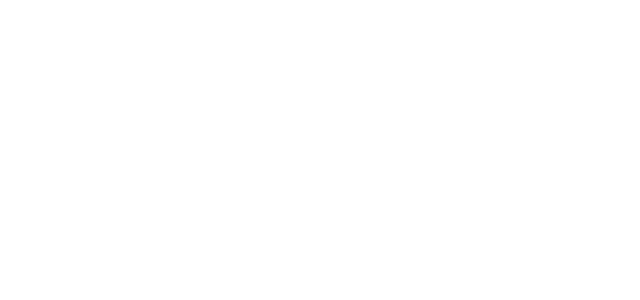
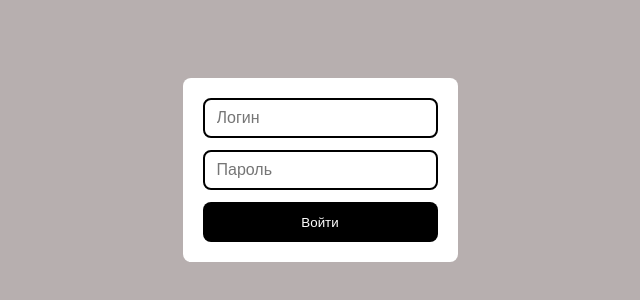
Before and after one commit to Kilvii/PracticeHaH, a Vue app in the folder TodoList/: page /login in a window 1280 px wide. Before the commit this address had no page. Shown: the part 230-530 px from the top of the page, without its empty margins (320-960 px from the left). Built offline with nearby package versions, Linux system fonts and the light colour scheme.

Commit message:
Auth done

```diff
--- a/TodoList/src/routes/routes.js
+++ b/TodoList/src/routes/routes.js
@@ -1,17 +1,36 @@
+import { KeepAlive } from 'vue';
 import { createWebHistory, createRouter } from 'vue-router'
 
 const routes = [
     {
         path: '/',
-        redirect: '/objects',
+        redirect: '/login',
+    },
+    {
+        path: '/login',
+        name: 'auth',
+        component: page('Auth'),
+        beforeEnter() {
+            if (localStorage.getItem('auth')) {
+                router.push({ name: 'todolist.objects' });
+            }
+        },
+    },
+    {
+        path: '/objects',
         component: layout('TodolistLayout'),
+        beforeEnter() {
+            if (!localStorage.getItem('auth')) {
+                router.push({ name: 'auth' });
+            }
+        },
         children: [
             {
                 path: '/objects/:id?', name: 'todolist.objects', component: page('Objects')
             },
             {
                 path: '/visibility', name: 'todolist.visibility', component: page('Visibility')
-            }
+            },
         ]
     },
 ]
--- a/TodoList/src/stores/TodosStore.js
+++ b/TodoList/src/stores/TodosStore.js
@@ -5,6 +5,9 @@
 
     const todos = reactive([])
     const editingIndex = ref(null)
+    const login = ref('admin')
+    const password = ref('admin')
+    const code = ref('123456')
     let itemId = 0
 
     function increacedId() {
@@ -51,5 +54,19 @@
         todos.splice(correctIndex, 1);
     }
 
-    return { todos, editingIndex, newTodo, addTodo, editTodo, deleteTodo }
+    function checkAuth(loginInput, passwordInput) {
+        if(loginInput === login.value && passwordInput === password.value){
+            return true
+        }
+        return false
+    }
+
+    function checkCode(codeInput) {
+        if(codeInput === code.value){
+            return true
+        }
+        return false
+    }
+
+    return { todos, login, password, code, editingIndex, checkAuth, checkCode, newTodo, addTodo, editTodo, deleteTodo }
 })
--- /dev/null
+++ b/TodoList/src/views/Auth.vue
@@ -0,0 +1,138 @@
+<script setup>
+import { computed, reactive, ref, watch } from 'vue';
+import { useRoute, useRouter } from 'vue-router';
+import { useTodosStore } from '@/stores/TodosStore';
+import InputComponent from '@/components/InputComponent.vue';
+import ButtonComponent from '@/components/ButtonComponent.vue';
+
+const store = useTodosStore()
+const router = useRouter()
+
+const showConfirmationCode = ref(false);
+const loginInput = ref("")
+const passwordInput = ref("")
+const codeInput = ref("")
+const timer = ref(60)
+let timerInterval = null
+const codeTries = ref(3)
+
+const handleAuth = () => {
+    if (loginInput.value !== "" && passwordInput.value !== "") {
+        if (store.checkAuth(loginInput.value, passwordInput.value)) {
+            showConfirmationCode.value = true;
+        }
+        else {
+            alert('Неверный логин или пароль');
+        }
+        resetInputs();
+    }
+}
+
+const handleCode = () => {
+    if (codeInput.value !== "") {
+        if (store.checkCode(codeInput.value)) {
+            localStorage.setItem('auth', '1')
+            router.push({ name: 'todolist.objects' })
+        }
+        else {
+            codeTries.value -= 1
+            codeInput.value = ""
+            if (codeTries.value === 0) {
+                alert('Код введён неверно 3 раза')
+                showConfirmationCode.value = false
+                codeTries.value = 3
+                timer.value = 60
+                clearInterval(timerInterval)
+            }
+        }
+    }
+}
+
+const resetInputs = () => {
+    loginInput.value = '';
+    passwordInput.value = '';
+};
+
+const startTimer = () => {
+    timerInterval = setInterval(() => {
+        timer.value--;
+        if (timer.value <= 0) {
+            showConfirmationCode.value = false;
+            clearInterval(timerInterval);
+        }
+    }, 1000);
+}
+
+watch(showConfirmationCode, (newVal) => {
+    if (newVal) {
+        startTimer()
+    }
+})
+
+</script>
+
+<template>
+    <div class="auth">
+        <div v-if="!showConfirmationCode" class="auth_login">
+            <div class="inputWrap">
+                <InputComponent v-model.trim="loginInput" type="text" placeholder="Логин" />
+                <InputComponent v-model.trim="passwordInput" type="text" placeholder="Пароль" />
+            </div>
+            <div class="btnWrap">
+                <ButtonComponent color="primary" title="Войти" @click="handleAuth" />
+            </div>
+        </div>
+        <div v-if="showConfirmationCode" class="auth_code">
+            <div class="codeWrap">
+                <InputComponent v-model.trim="codeInput" type="text" placeholder="Введите код" />
+                <p>Код истечёт через 0:{{ timer }}</p>
+            </div>
+            <div class="btnWrap">
+                <ButtonComponent color="primary" title="Войти" @click="handleCode" />
+            </div>
+        </div>
+    </div>
+</template>
+
+<style scoped>
+.auth {
+    display: flex;
+    flex-direction: column;
+    align-items: center;
+    justify-content: center;
+    background-color: rgb(183, 175, 175);
+    width: 100%;
+    height: 100vh;
+}
+
+.auth_login,
+.auth_code {
+    background-color: white;
+    padding: 20px;
+    border-radius: 8px;
+    display: flex;
+    flex-direction: column;
+    align-items: center;
+    justify-content: center;
+}
+
+.inputWrap>*,
+.codeWrap>* {
+    margin-bottom: 12px;
+}
+
+.btnWrap {
+    width: 100%;
+}
+
+.codeWrap {
+    display: flex;
+    flex-direction: column;
+    align-items: center;
+    justify-content: center;
+}
+
+p {
+    color: black;
+}
+</style>
--- a/TodoList/src/views/Objects.vue
+++ b/TodoList/src/views/Objects.vue
@@ -1,5 +1,5 @@
 <script setup>
-import { computed, reactive, ref } from 'vue';
+import { computed, reactive, ref, onMounted } from 'vue';
 import { useRoute, useRouter } from 'vue-router';
 import { useTodosStore } from '@/stores/TodosStore';
 import InputComponent from '@/components/InputComponent.vue';
@@ -21,7 +21,7 @@
 const filteredTodos = computed(() => {
   let filterInput = searchInput.value.toLowerCase().trim();
   return store.todos.filter(item => {
-    return item.name.toLowerCase().includes(filterInput) && item.visibility === true  ;
+    return item.name.toLowerCase().includes(filterInput) && item.visibility === true;
   });
 })
 
@@ -94,7 +94,6 @@
 </template>
 
 <style scoped>
-
 .sidebar {
   display: flex;
   flex-direction: column;
```
Also changed, not shown: TodoList/src/layouts/AuthLayout.vue (deleted). Lines whose indentation alone changed are shown as unchanged.
